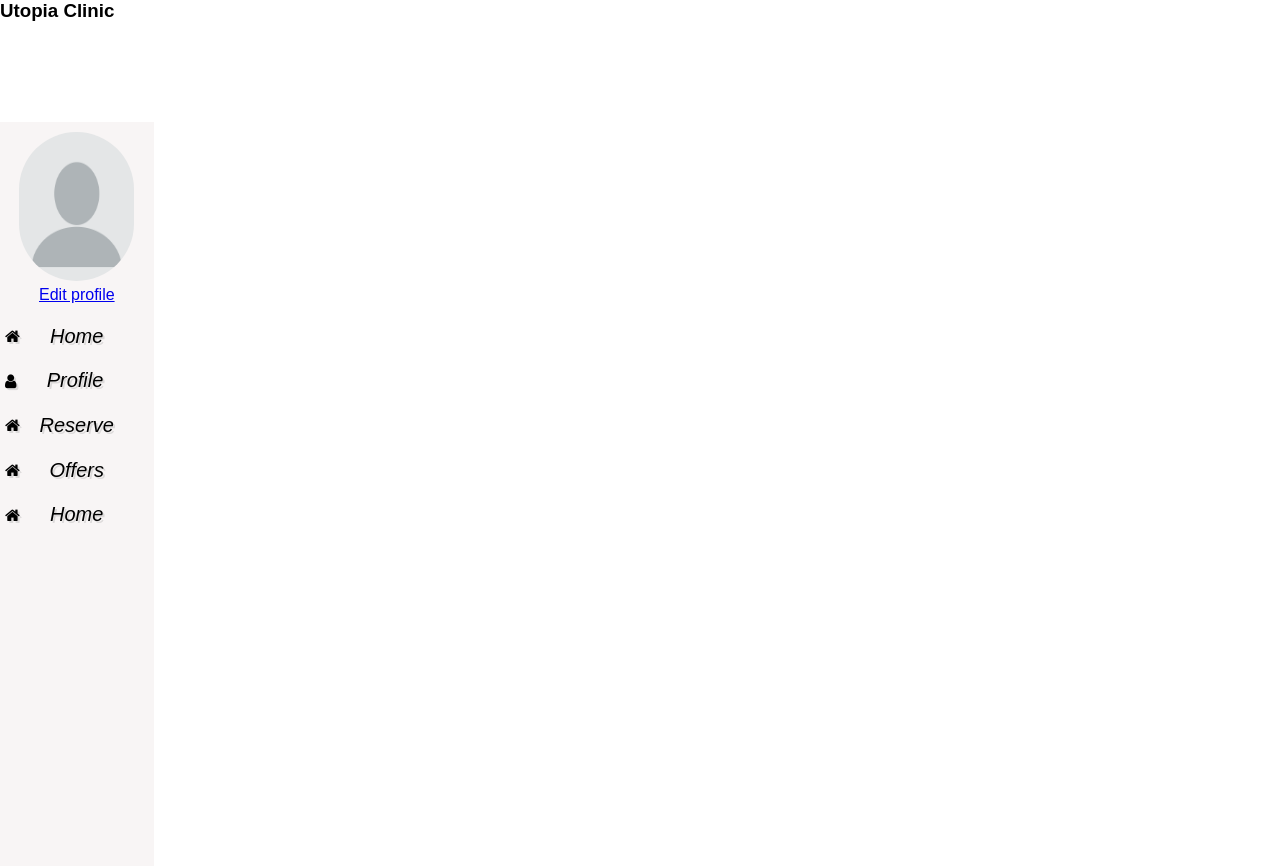
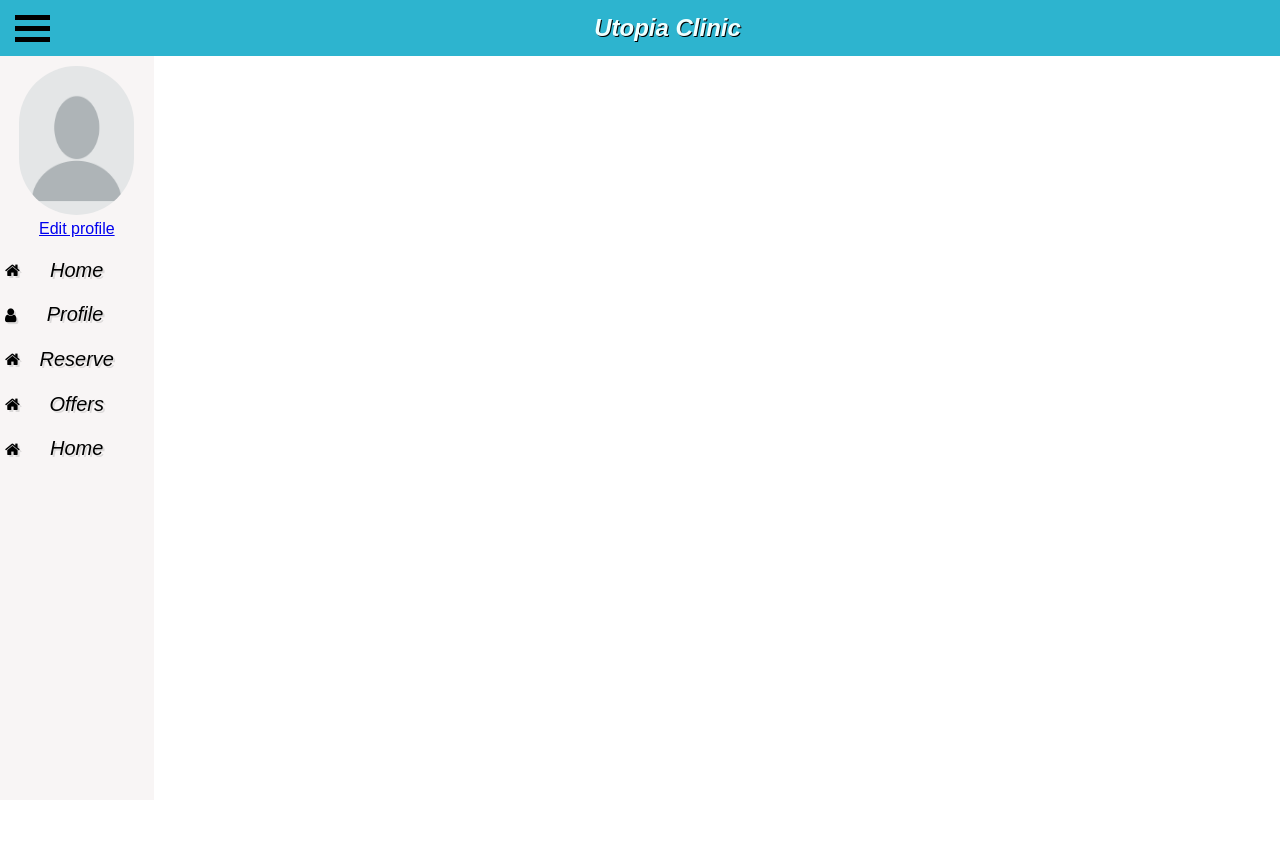
Before and after one commit to SeifA7mad/Utopia-Clinc-website-, a PHP site: page /admin/dashboard.html in a window 1280 px wide. After the commit the page ends 457 px from the top, so only its background shows below. Run offline with PHP 8.4, Linux system fonts and the light colour scheme.

Commit message:
Update styles.css

```diff
--- a/Utopia Clinic (website)/includes/styles.css
+++ b/Utopia Clinic (website)/includes/styles.css
@@ -4,13 +4,9 @@
     font-family: sans-serif;
 }
 
-body main {
-    margin-top: 100px;
-}
-
 /* Dashboard */
 
-header .headDashboard {
+header .head-dashboard {
     display: flex;
     background-color: #2db4cf;
     width: 100%;
@@ -19,7 +15,7 @@ header .headDashboard {
     justify-content: center;
 }
 
-header .headDashboard h3 {
+header .head-dashboard h3 {
     color: azure;
     margin-right: auto;
     font-style: italic;
@@ -27,7 +23,7 @@ header .headDashboard h3 {
     text-shadow: 1px 1px black;
 }
 
-header .headDashboard .toggleNav {
+header .head-dashboard .toggleNav {
     margin-right: auto;
     margin-left: 10px;
     cursor: pointer;
@@ -35,11 +31,11 @@ header .headDashboard .toggleNav {
     padding: 0 5px;
 }
 
-header .headDashboard .toggleNav:hover {
+header .head-dashboard .toggleNav:hover {
     background-color: rgba(0, 0, 0, 0.109);
 }
 
-header .headDashboard .toggleNav div {
+header .head-dashboard .toggleNav div {
     width: 35px;
     height: 5px;
     background-color: black;
```
